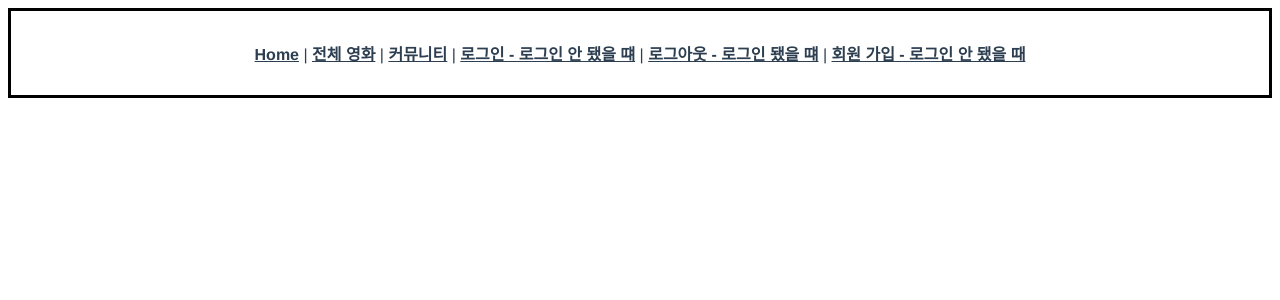
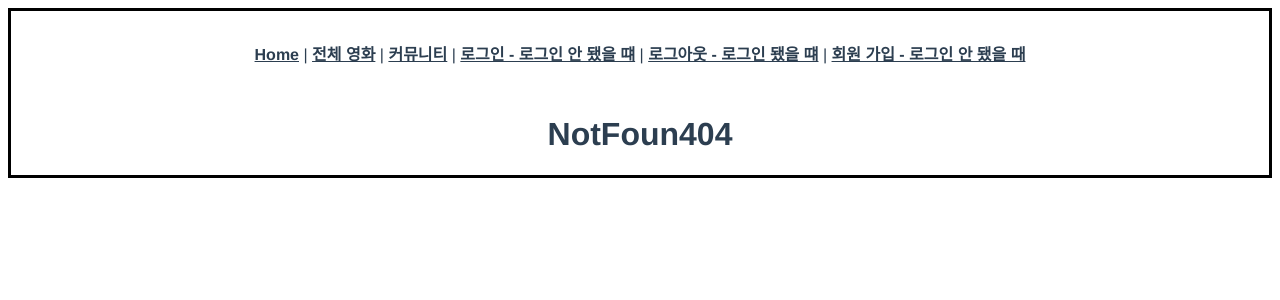
Before and after one commit to beckhem96/Sosoo_jungye, a Vue app in the folder front/last-pjt/: page /404 in a window 1280 px wide. Shown: the top 300 px of the page. Built offline with nearby package versions, Linux system fonts and the light colour scheme.

Commit message:
404추가

```diff
--- a/front/last-pjt/src/router/index.js
+++ b/front/last-pjt/src/router/index.js
@@ -8,6 +8,7 @@ import LogOut from '../views/LogOut.vue'
 import SignUp from '../views/SignUp.vue'
 import CommunityBoard from '../views/CommunityBoard.vue'
 import ArticleDetail from '../views/ArticleDetail.vue'
+import NotFound404 from '../views/NotFound404.vue'
 
 Vue.use(VueRouter)
 
@@ -59,6 +60,15 @@ const routes = [
     path: '/article_id',
     name: 'article_id',
     component: ArticleDetail
+  },
+  {
+    path: '/404',
+    name: 'NotFound404',
+    component: NotFound404
+  },
+  {
+    path: '/*',
+    redirect: '/404',
   }
 ]
 
--- /dev/null
+++ b/front/last-pjt/src/views/NotFound404.vue
@@ -0,0 +1,13 @@
+<template>
+  <h1>NotFoun404</h1>
+</template>
+
+<script>
+export default {
+  name: 'NotFound404'
+}
+</script>
+
+<style>
+
+</style>
```
